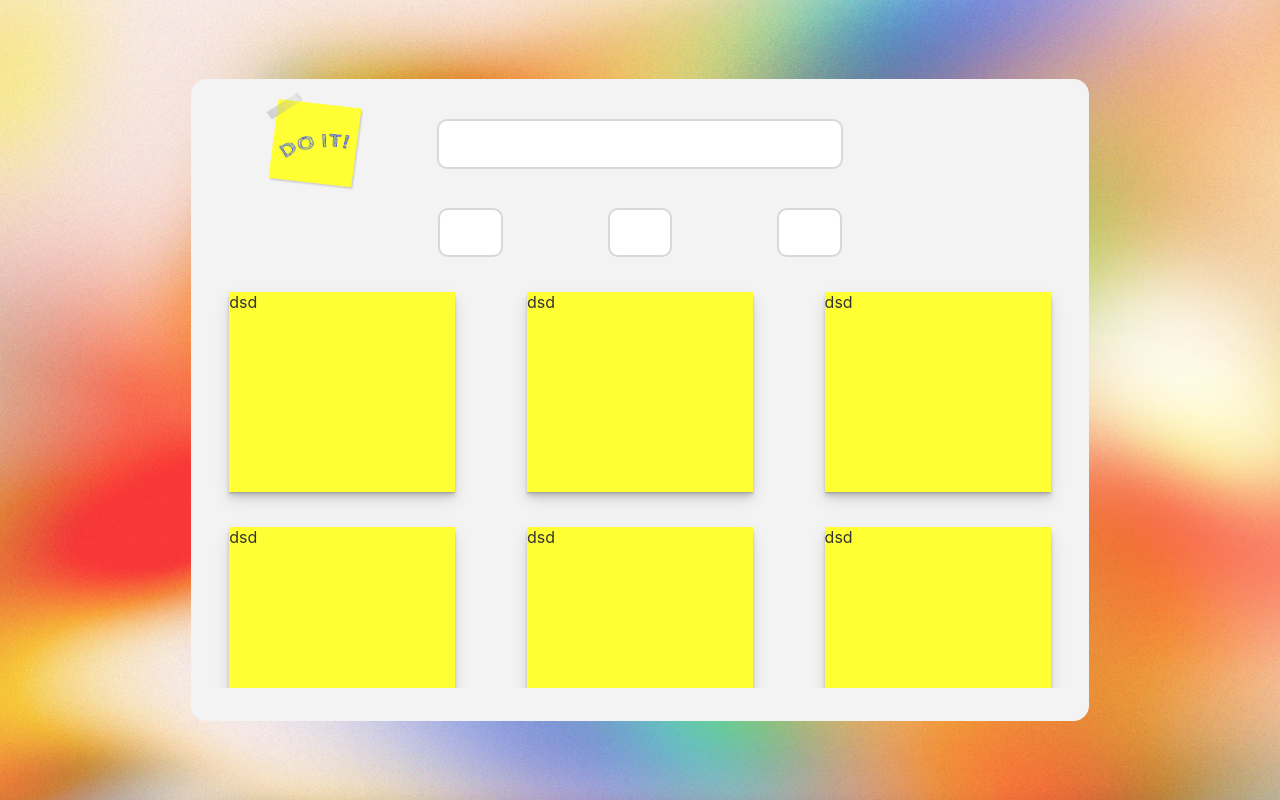
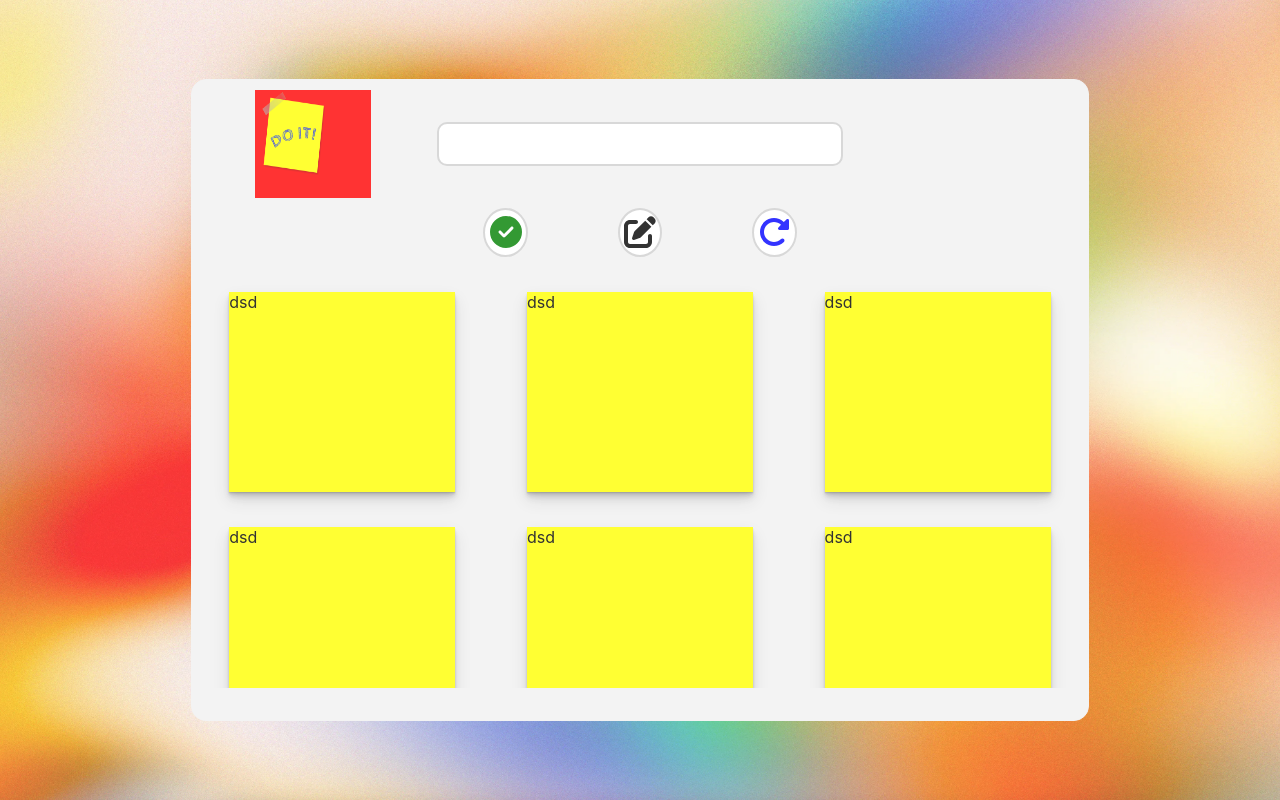
Before and after one commit to mintmin0320/Todo_App, a React (Create React App) app: page /todo in a window 1280 px wide. Built offline with nearby package versions, Linux system fonts and the light colour scheme.

Commit message:
style: select 버튼 아이콘 추가

```diff
--- a/package.json
+++ b/package.json
@@ -3,6 +3,11 @@
   "version": "0.1.0",
   "private": true,
   "dependencies": {
+    "@fortawesome/fontawesome-svg-core": "^6.4.0",
+    "@fortawesome/free-brands-svg-icons": "^6.4.0",
+    "@fortawesome/free-regular-svg-icons": "^6.4.0",
+    "@fortawesome/free-solid-svg-icons": "^6.4.0",
+    "@fortawesome/react-fontawesome": "^0.2.0",
     "@testing-library/jest-dom": "^5.16.5",
     "@testing-library/react": "^13.4.0",
     "@testing-library/user-event": "^13.5.0",
--- a/src/components/home/Home.js
+++ b/src/components/home/Home.js
@@ -32,8 +32,8 @@ export default function Home() {
     mx += (x - mx) * speed;
 
     if (backFrameRef.current !== null) {
-      shadow.style.transform = `translateX(${mx / 35}px)`;
-      human.style.transform = `translateX(${-(mx / 20)}px)`;
+      shadow.style.transform = `translateX(${mx / 30}px)`;
+      human.style.transform = `translateX(${-(mx / 15)}px)`;
       text.style.transform = `translate(${-(mx / 10)}px)`;
     }
 
--- a/src/components/todo/TodoList.js
+++ b/src/components/todo/TodoList.js
@@ -2,12 +2,29 @@ import React, { Fragment, useState } from 'react'
 import { Link } from 'react-router-dom';
 import styled from 'styled-components'
 
+import { FontAwesomeIcon } from '@fortawesome/react-fontawesome';
+import { faCircleCheck, faPenToSquare, faRotateRight } from '@fortawesome/free-solid-svg-icons';
 import data from './../../data.json'
 
 export default function TodoList() {
   const [state, setState] = useState({
     todoList: data,
   });
+
+  const handleOnSelectBtn = (param) => {
+    param === 'check' ?
+      setIsCompleted()
+      :
+      param === 'write' ?
+        alert('write')
+        :
+        alert(param)
+  }
+
+  const setIsCompleted = () => {
+    alert('ddd');
+  }
+
 
   const Card = () => {
     return (
@@ -38,9 +55,27 @@ export default function TodoList() {
           </SearchBox>
         </Header>
         <SelectBox>
-          <SelectBtn></SelectBtn>
-          <SelectBtn></SelectBtn>
-          <SelectBtn></SelectBtn>
+          <SelectBtn onClick={() => handleOnSelectBtn("check")}>
+            <FontAwesomeIcon
+              icon={faCircleCheck}
+              color='green'
+              size='2x'
+            />
+          </SelectBtn>
+          <SelectBtn onClick={() => handleOnSelectBtn("write")}>
+            <FontAwesomeIcon
+              icon={faPenToSquare}
+              // color='green'
+              size='2x'
+            />
+          </SelectBtn>
+          <SelectBtn onClick={() => handleOnSelectBtn("faRotateRight")}>
+            <FontAwesomeIcon
+              icon={faRotateRight}
+              color='blue'
+              size='2x'
+            />
+          </SelectBtn>
         </SelectBox>
         <Content>
           <Card />
@@ -92,12 +127,12 @@ const LogoBox = styled.div`
 const LinkItem = styled(Link)`
   width: 65%;
   height: 85%;
+  background-color: red;
 `;
 
 const LogoImg = styled.img`
-  width: 100%;
-  height: 100%;
-  cursor: pointer;
+  width: 65%;
+  height: 85%;
 `
 
 const SearchBox = styled.div`
@@ -110,7 +145,7 @@ const SearchBox = styled.div`
 
 const SearchInput = styled.input`
   width: 74%;
-  height: 35%;
+  height: 30%;
   display: flex;
   border: solid 2px #CFCFCF;
   border-radius: 10px;
@@ -121,14 +156,18 @@ const SelectBox = styled.div`
   width: 45%;
   height: 10%;
   display: flex;
-  justify-content: space-between;
+  justify-content: space-around;
 `
 
 const SelectBtn = styled.div`
-  width: 15%;
+  width: 10%;
   height: 70%;
+  display: flex;
+  justify-content: center;
+  align-items: center;
   border: solid 2px #CFCFCF;
-  border-radius: 10px;
+  /* border-radius: 10px; */
+  border-radius: 50%;
   background-color: #fff;
   cursor: pointer;
 `
```
Also changed, not shown: 1 other file (tests, documents, lock files or other folders).
